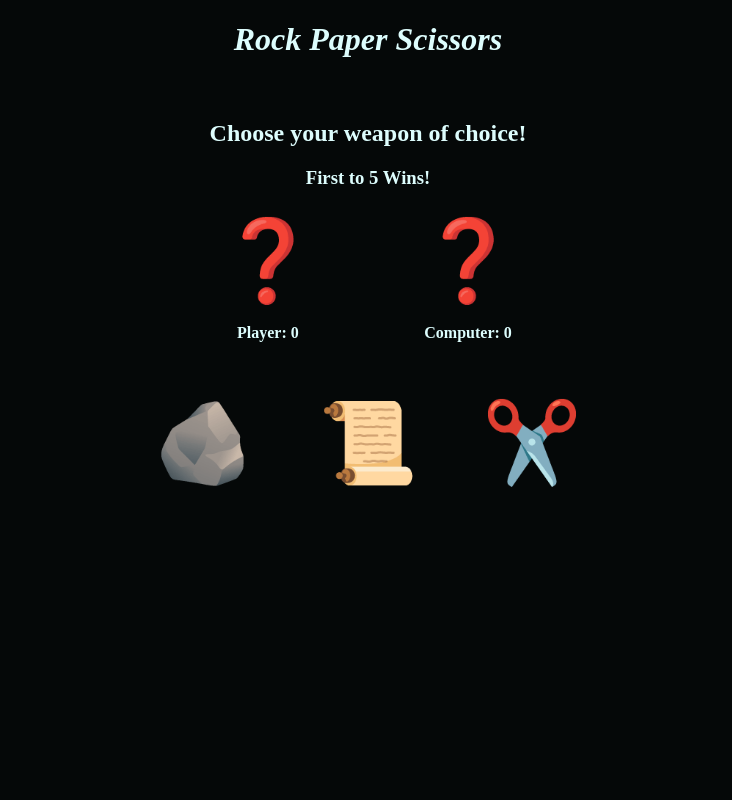
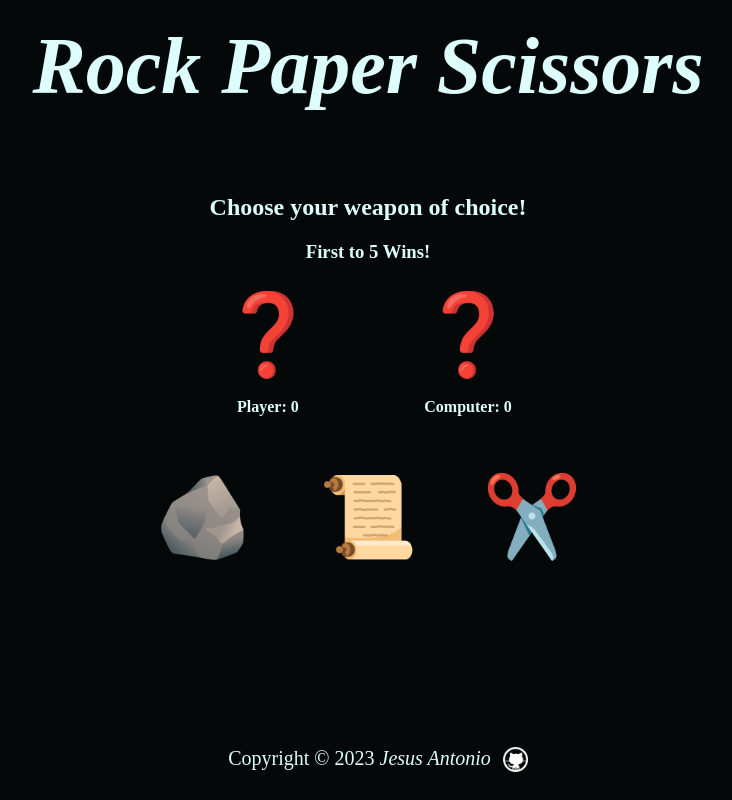
Before and after one commit to mksiki/RockPaperScissors, a plain HTML site: page index.html in a window 1280 px wide. Shown: the whole page, without its empty margins (272-1004 px from the left). Drawn offline with Linux system fonts and the light colour scheme; a web font is replaced by a local one.

Commit message:
Final touches have been made, made use of Google fonts and added a footer. Game isnt the best but it satisfacory for now. I just realized I didnt have a fallback for Google font will add that after this.

```diff
--- a/game.js
+++ b/game.js
@@ -18,7 +18,7 @@ function playRound(playerSelection, computerSelection) {
 
     if (player === computer) {
         scoreInfo.textContent = "It's a tie!";
-        scoreAlert.textContent = `${capitalizeFirstLetter(player)} can't beat itself! (${capitalizeFirstLetter(computer)}).`
+        scoreAlert.textContent = `${capitalizeFirstLetter(player)} can't beat itself! (${capitalizeFirstLetter(computer)})`
     } else if (
         (player === "rock" && computer === "scissors") ||
         (player === "paper" && computer === "rock") ||
@@ -105,9 +105,9 @@ function endGameResults () {
     computerScoreElement.textContent = `Computer: ${computerScore}`
     console.log(playerScoreElement.innerText, computerScoreElement.innerText)
     if (playerScore > computerScore) {
-        alert("You won")
+        alert("YOU WON!")
     } else {
-        alert("You lost")
+        alert("You Lost..")
     }
     scoreAlert.textContent = "Game Over!"
     showButton();
--- a/index.html
+++ b/index.html
@@ -5,13 +5,16 @@
     <meta http-equiv="X-UA-Compatible" content="IE=edge">
     <meta name="viewport" content="width=device-width, initial-scale=1.0">
     <title>RPS</title>
+    <link rel="preconnect" href="https://fonts.googleapis.com">
+    <link rel="preconnect" href="https://fonts.gstatic.com" crossorigin>
+    <link href="https://fonts.googleapis.com/css2?family=Nabla&display=swap" rel="stylesheet">
     <link rel="stylesheet" href="styles.css">
 </head>
 <body>
 
     <header style="display: flex; justify-content: center;">
         <h1>
-            <Em>Rock Paper Scissors</Em>
+            <Em style="font-size: 80px;">Rock Paper Scissors</Em>
         </h1>
     </header>
 
@@ -54,13 +57,21 @@
 
             <button id="restartBtn" class="btn" style="font-size: 60px; visibility: hidden;">Play Again!</button>
 
+        <script src="game.js"></script>
+    </main>
 
-
-        </div>
-        <script src="game.js"></script>
-
-
-    </main>
+    <footer class="footer">
+        <p>
+          Copyright ©
+          <script>
+            document.write(new Date().getFullYear())
+          </script>
+          <em>Jesus Antonio</em>
+        </p>
+        <a href="https://github.com/mksiki" target="_blank" rel="noopener noreferrer">
+          <img src="github-11-xxl.png" class="fab fa-github" width="25px" height="25px"></img>
+        </a>
+    </footer>
 
 </body>
 </html>
--- a/styles.css
+++ b/styles.css
@@ -1,3 +1,27 @@
+html {
+    /* footer support */
+    position: relative;
+    min-height: 100%;
+  }
+
+@font-palette-values --Custom {
+    font-family: Nabla;
+    base-palette: 4;
+}
+
+body {
+    display: flex;
+    flex-direction: column;
+    min-height: 100vh;
+    margin: 0;
+    color: #ddfdfd;
+    background: #050808;
+    scroll-snap-type: y mandatory;
+    overflow-y: scroll;
+    font-family: "Nabla";
+    font-palette: --Custom;
+}
+
 .icon {
     font-size: 80px;
     margin-bottom: 10px;
@@ -26,6 +50,8 @@
   }
 
 .main {
+    display: flex;
+    flex-direction: column;
     text-align: center;
     margin-top: 40px;
 }
@@ -63,23 +89,13 @@ button {
 .btn:active {
     background-color: var(--secondary-dark-active);
 }
-@import url('https://fonts.googleapis.com/css2?family=Nabla&display=swap');
-body {
-    margin: 0;
-    color: #ddfdfd;
-    background: #050808;
-    scroll-snap-type: y mandatory;
-    overflow-y: scroll;
-    font-family: "Nabla";
-}
-
 
 .bounce-in-top {
 	-webkit-animation: bounce-in-top 1.1s both;
 	        animation: bounce-in-top 1.1s both;
 }
 
- @-webkit-keyframes bounce-in-top {
+@-webkit-keyframes bounce-in-top {
     0% {
       -webkit-transform: translateY(-500px);
               transform: translateY(-500px);
@@ -130,8 +146,8 @@ body {
       -webkit-animation-timing-function: ease-out;
               animation-timing-function: ease-out;
     }
-  }
-  @keyframes bounce-in-top {
+}
+@keyframes bounce-in-top {
     0% {
       -webkit-transform: translateY(-500px);
               transform: translateY(-500px);
@@ -182,4 +198,33 @@ body {
       -webkit-animation-timing-function: ease-out;
               animation-timing-function: ease-out;
     }
+}
+
+
+.footer {
+    position: absolute;
+    bottom: 0;
+    left: 0;
+    display: flex;
+    align-items: center;
+    justify-content: center;
+    gap: 10px;
+    width: 100%;
+    padding: 10px;
+    color: var(--primary-light);
+    font-size: 20px;
   }
+
+  .fa-github {
+    display: flex;
+    color: var(--primary-light);
+    font-size: 24px;
+    transition: transform 0.3s ease-in-out;
+    margin-left: 2px;
+    margin-top: 1px;
+
+  }
+
+  .fa-github:hover {
+    transform: rotate(360deg) scale(1.2);
+}
```
Also changed, not shown: github-11-xxl.png (added).
